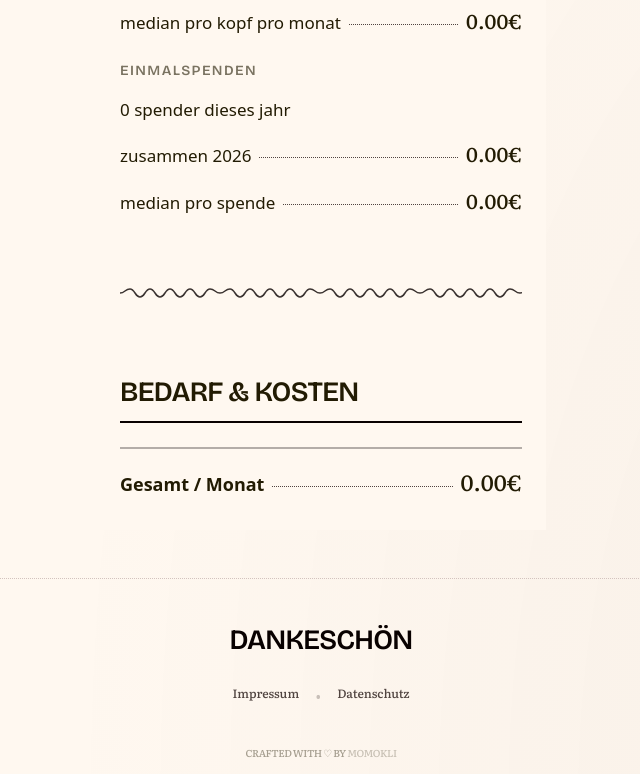
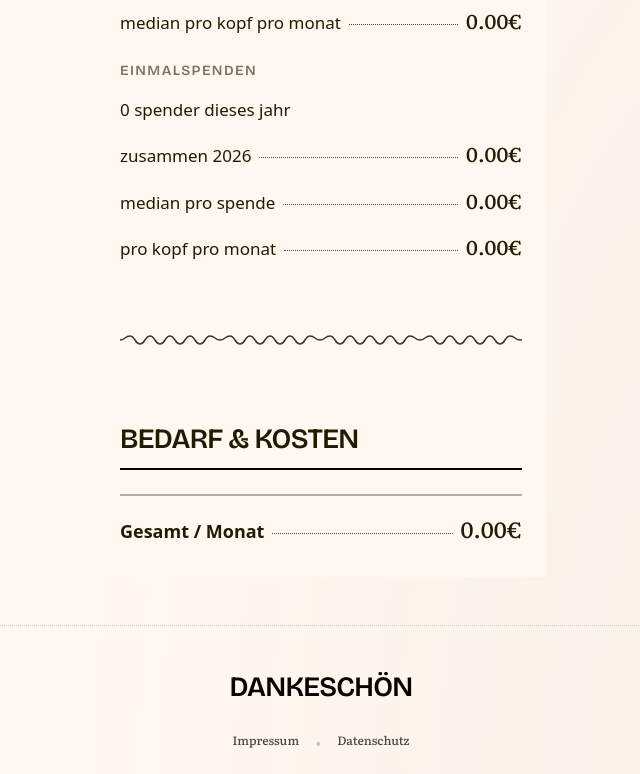
Before and after one commit to momokli/finanzamt.projectmellon.de, a Flask app: page / in a window 1280 px wide. Shown: the part 1481-2255 px from the top of the page, without its empty margins (319-959 px from the left). Run offline with Flask 3, Linux system fonts and the light colour scheme; some libraries are stand-ins or nearby versions.

Commit message:
einmalspenden: pro kopf pro monat extra zeile

```diff
--- a/calc.py
+++ b/calc.py
@@ -125,10 +125,21 @@ def _ytd_split_stats(donations, year, subscribers, mode):
     else:
         median = (values[n // 2 - 1] + values[n // 2]) / 2
 
+    # Per-person-per-month median (for extra row display)
+    pp_vals = sorted([t / current_month for t in totals.values()])
+    n2 = len(pp_vals)
+    if n2 == 0:
+        pp_median = 0.0
+    elif n2 % 2 == 1:
+        pp_median = pp_vals[n2 // 2]
+    else:
+        pp_median = (pp_vals[n2 // 2 - 1] + pp_vals[n2 // 2]) / 2
+
     return {
         "count": unique_donors,
         "total": total,
         "avg": round(median, 2),
+        "pp_median": round(pp_median, 2),
     }
 
 
@@ -304,6 +315,7 @@ def compute(data):
         "onces_ytd_count": ytd_onces["count"],
         "onces_ytd_total": ytd_onces["total"],
         "onces_ytd_avg": ytd_onces["avg"],
+        "onces_ytd_pp": ytd_onces["pp_median"],
         # Year progress
         "year_months": ymonths,
         "months_funded": months_funded,
--- a/templates/index.html
+++ b/templates/index.html
@@ -459,6 +459,15 @@
                                 >{{ "%.2f"|format(onces_ytd_avg) }}€</span
                             >
                         </div>
+                        <div class="flex justify-between items-baseline">
+                            <span class="font-body-md text-[17px]"
+                                >pro kopf pro monat</span
+                            >
+                            <div class="dotted-line"></div>
+                            <span class="font-number-display text-[20px]"
+                                >{{ "%.2f"|format(onces_ytd_pp) }}€</span
+                            >
+                        </div>
                     </div>
                 </div>
             </section>
```
